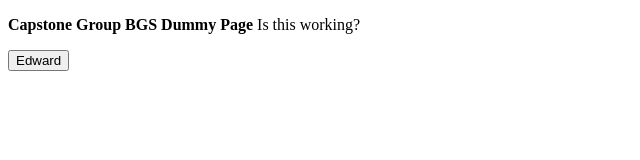
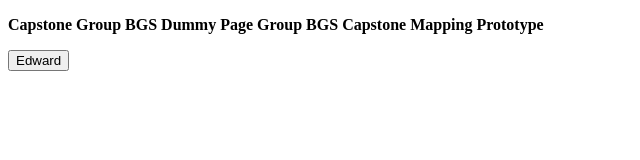
Before and after one commit to ESGFreelance/CapstoneBGS, a plain HTML site: page index.html in a window 1280 px wide. Shown: the whole page, without its empty margins (0-640 px from the left). Drawn offline with nearby package versions, Linux system fonts and the light colour scheme.

Commit message:
Update index.html

```diff
--- a/index.html
+++ b/index.html
@@ -18,7 +18,7 @@
   <body>
     <p>
       <b>Capstone Group BGS Dummy Page</b>
-      Is this working?
+      <b>Group BGS Capstone Mapping Prototype</b>
     </p>
 
     <button type="button" class="btn btn-primary" onclick="getData()">
```
